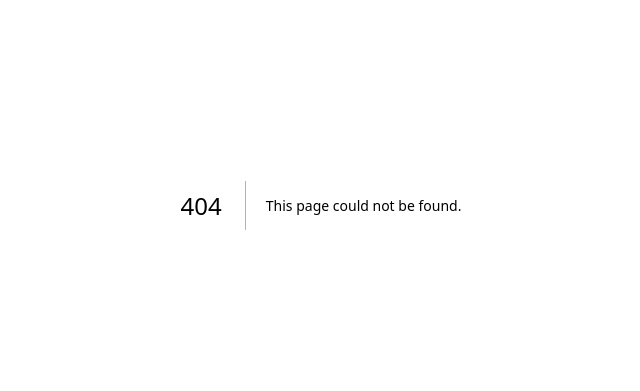
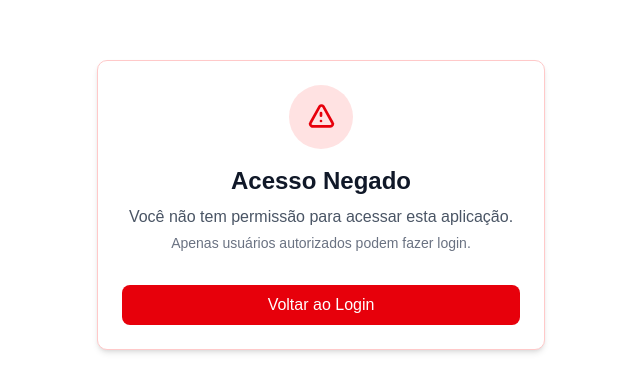
Before and after one commit to Bastiani/br-racing-portal, a Next.js app: page /auth/unauthorized in a window 1280 px wide. Before the commit this address had no page. Shown: the part 195-586 px from the top of the page, without its empty margins (319-959 px from the left). Built offline with nearby package versions, Linux system fonts and the light colour scheme; no server answers.

Commit message:
feat(auth): add admin access control and unauthorized page
Implement admin access restriction by checking user email in middleware, callback route and auth provider
Add unauthorized page for users without proper permissions

```diff
--- a/src/app/auth/callback/route.ts
+++ b/src/app/auth/callback/route.ts
@@ -16,6 +16,15 @@ export async function GET(request: Request) {
     const supabase = await createClient()
     const { error } = await supabase.auth.exchangeCodeForSession(code)
     if (!error) {
+      // Verificar se o usuário tem permissão
+      const { data: { user } } = await supabase.auth.getUser()
+
+      if (user?.email !== 'rafacdb@gmail.com') {
+        // Fazer logout e redirecionar para página de acesso negado
+        await supabase.auth.signOut()
+        return NextResponse.redirect(`${origin}/auth/unauthorized`)
+      }
+
       const forwardedHost = request.headers.get('x-forwarded-host') // original origin before load balancer
       const isLocalEnv = process.env.NODE_ENV === 'development'
       if (isLocalEnv) {
--- /dev/null
+++ b/src/app/auth/unauthorized/page.tsx
@@ -0,0 +1,57 @@
+'use client';
+
+import { useRouter } from 'next/navigation';
+import { createClient } from '@/utils/supabase/client';
+
+export default function UnauthorizedPage() {
+  const router = useRouter();
+  const supabase = createClient();
+
+  const handleSignOut = async () => {
+    await supabase.auth.signOut();
+    router.push('/auth/login');
+  };
+
+  return (
+    <div className="flex min-h-screen flex-col items-center justify-center bg-[var(--background)] p-4">
+      <div className="w-full max-w-md space-y-8 rounded-lg border border-red-200 bg-white p-6 shadow-md dark:border-red-700 dark:bg-gray-800">
+        <div className="text-center">
+          <div className="mx-auto mb-4 flex h-16 w-16 items-center justify-center rounded-full bg-red-100 dark:bg-red-900/50">
+            <svg
+              className="h-8 w-8 text-red-600 dark:text-red-400"
+              fill="none"
+              stroke="currentColor"
+              viewBox="0 0 24 24"
+              xmlns="http://www.w3.org/2000/svg"
+            >
+              <path
+                strokeLinecap="round"
+                strokeLinejoin="round"
+                strokeWidth={2}
+                d="M12 9v2m0 4h.01m-6.938 4h13.856c1.54 0 2.502-1.667 1.732-2.5L13.732 4c-.77-.833-1.964-.833-2.732 0L4.082 16.5c-.77.833.192 2.5 1.732 2.5z"
+              />
+            </svg>
+          </div>
+          <h1 className="text-2xl font-bold text-gray-900 dark:text-white">
+            Acesso Negado
+          </h1>
+          <p className="mt-2 text-gray-600 dark:text-gray-400">
+            Você não tem permissão para acessar esta aplicação.
+          </p>
+          <p className="mt-1 text-sm text-gray-500 dark:text-gray-500">
+            Apenas usuários autorizados podem fazer login.
+          </p>
+        </div>
+
+        <div className="space-y-4">
+          <button
+            onClick={handleSignOut}
+            className="w-full rounded-md bg-red-600 px-4 py-2 text-white hover:bg-red-700 focus:outline-none focus:ring-2 focus:ring-red-500 focus:ring-offset-2 dark:bg-red-700 dark:hover:bg-red-800"
+          >
+            Voltar ao Login
+          </button>
+        </div>
+      </div>
+    </div>
+  );
+}
--- a/src/components/pages/AuthProvider.tsx
+++ b/src/components/pages/AuthProvider.tsx
@@ -22,6 +22,13 @@ export default function AuthProvider({ children }: AuthProviderProps) {
         return;
       }
 
+      // Verificar se o email é o autorizado
+      if (session.user.email !== 'rafacdb@gmail.com') {
+        await supabase.auth.signOut();
+        router.push('/auth/unauthorized');
+        return;
+      }
+
       setIsLoading(false);
     };
 
@@ -29,9 +36,16 @@ export default function AuthProvider({ children }: AuthProviderProps) {
     checkSession();
 
     // Configurar listener para mudanu00e7as na autenticau00e7u00e3o
-    const { data: { subscription } } = supabase.auth.onAuthStateChange((event) => {
+    const { data: { subscription } } = supabase.auth.onAuthStateChange(async (event, session) => {
       if (event === 'SIGNED_OUT') {
         router.push('/auth/login');
+      } else if (event === 'SIGNED_IN' && session) {
+        // Verificar se o email é o autorizado quando fizer login
+        if (session.user.email !== 'rafacdb@gmail.com') {
+          await supabase.auth.signOut();
+          router.push('/auth/unauthorized');
+          return;
+        }
       }
     });
 
--- a/src/utils/supabase/middleware.ts
+++ b/src/utils/supabase/middleware.ts
@@ -50,6 +50,18 @@ export async function updateSession(request: NextRequest) {
     return NextResponse.redirect(url)
   }
 
+  // Verificar se o usuário autenticado tem permissão para acessar admin
+  if (
+    user &&
+    user.email !== 'rafacdb@gmail.com' &&
+    request.nextUrl.pathname.startsWith('/admin')
+  ) {
+    // Redirecionar usuários não autorizados para página de acesso negado
+    const url = request.nextUrl.clone()
+    url.pathname = '/auth/unauthorized'
+    return NextResponse.redirect(url)
+  }
+
   // IMPORTANT: You *must* return the supabaseResponse object as it is.
   // If you're creating a new response object with NextResponse.next() make sure to:
   // 1. Pass the request in it, like so:
```
